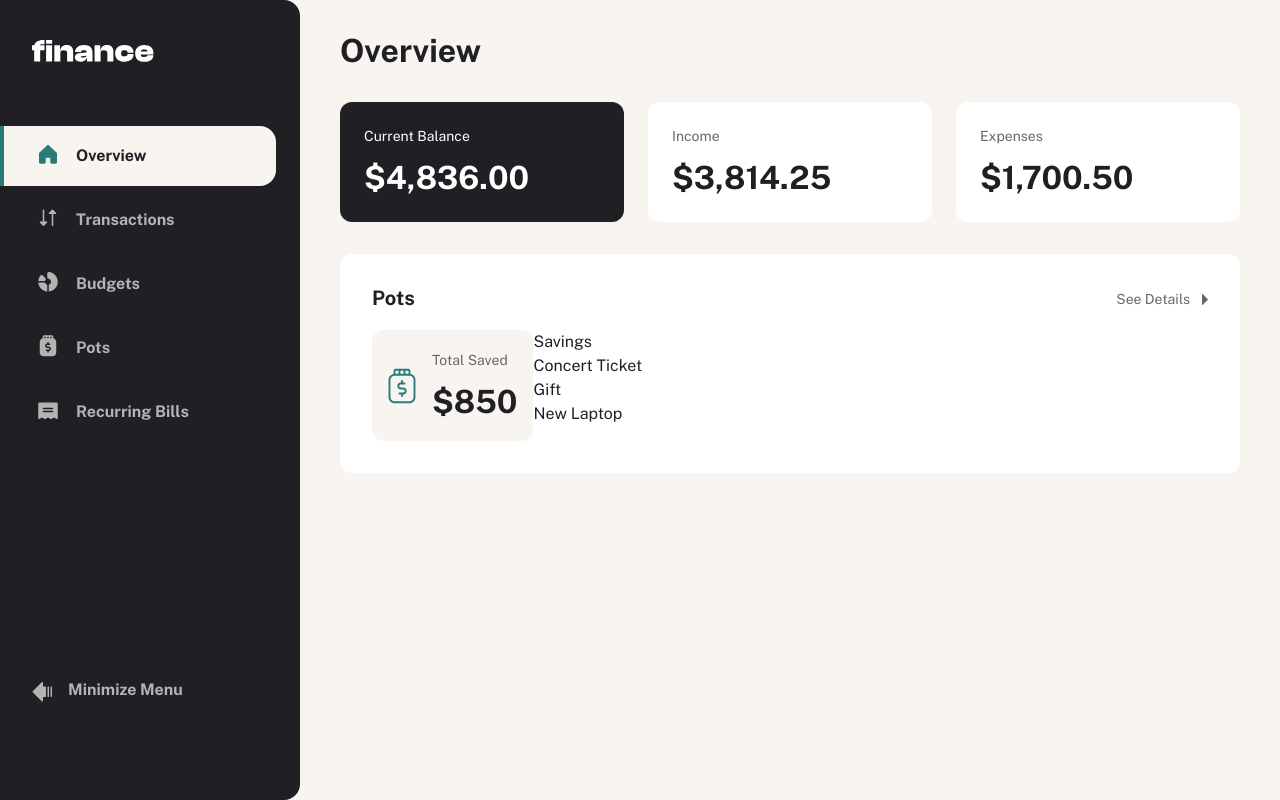
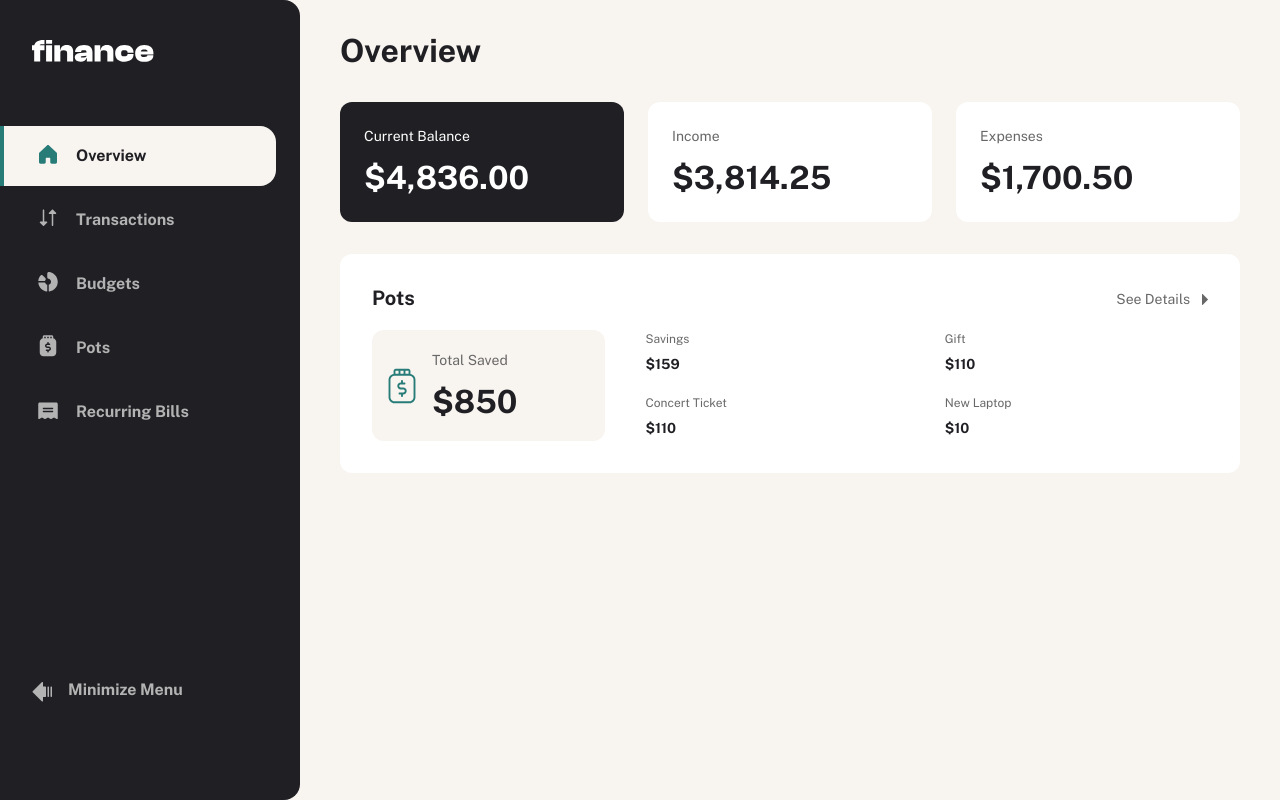
Before and after one commit to PioKl/Personal-Finance-App, a Next.js app: page / in a window 1280 px wide. Built offline with nearby package versions, Linux system fonts and the light colour scheme.

Commit message:
Overview page update

```diff
--- a/app/(root)/page.tsx
+++ b/app/(root)/page.tsx
@@ -54,8 +54,8 @@ export default function Home() {
               <IconCaretRight />
             </Button>
           </div>
-          <div className="flex flex-col md:flex-row">
-            <div className="flex items-center gap-4 py-5 px-4 bg-fill-three rounded-default">
+          <div className="flex flex-col gap-space-250 md:flex-row">
+            <div className="flex items-center gap-space-200 py-5 px-4 bg-fill-three rounded-default md:pr-22">
               <IconPot />
               <div className="grid gap-3">
                 <span className="text-preset-4 tracking-preset-4 leading-preset-4 font-preset-4 text-color-three">
@@ -66,9 +66,21 @@ export default function Home() {
                 </span>
               </div>
             </div>
-            <ul>
+            <ul className="grid grid-cols-2 gap-space-200 md:flex-1">
               {potsSlice.map((item, index) => (
-                <li key={index}>{item.name}</li>
+                <li
+                  key={index}
+                  className="flex gap-space-200 [&:nth-child(3)]:col-start-2 [&:nth-child(3)]:row-start-1 before:content-[''] before:w-1 [&:nth-child(1)]:before:bg-pots-one [&:nth-child(2)]:before:bg-pots-three [&:nth-child(3)]:before:bg-pots-two [&:nth-child(4)]:before:bg-pots-four before:rounded-default"
+                >
+                  <div className="grid gap-space-50">
+                    <span className="text-preset-5 tracking-preset-5 leading-preset-5 font-preset-5 text-color-three">
+                      {item.name}
+                    </span>
+                    <span className="text-preset-4 tracking-preset-4 leading-preset-4 font-preset-4-bold text-color-one">
+                      ${item.total}
+                    </span>
+                  </div>
+                </li>
               ))}
             </ul>
           </div>
```
